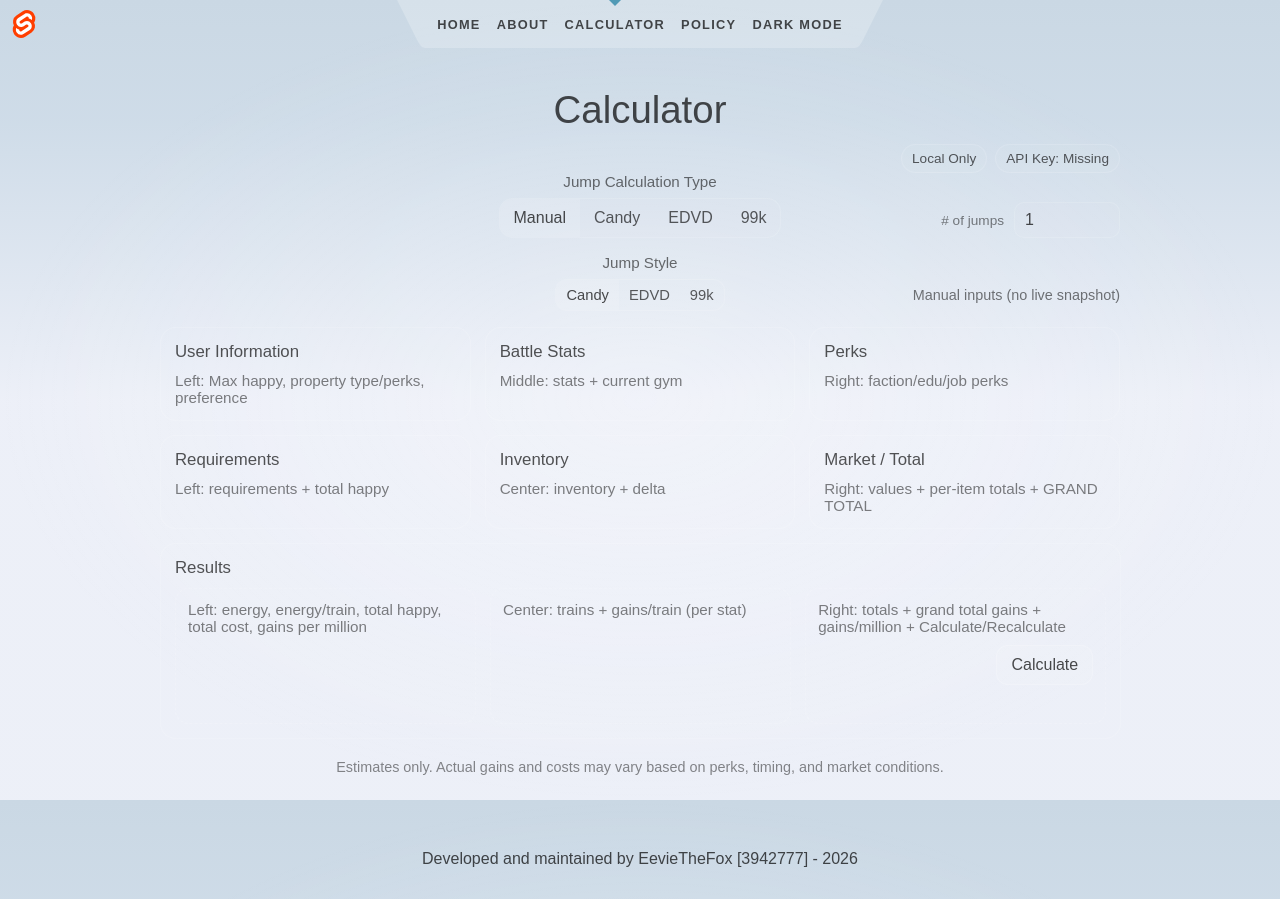
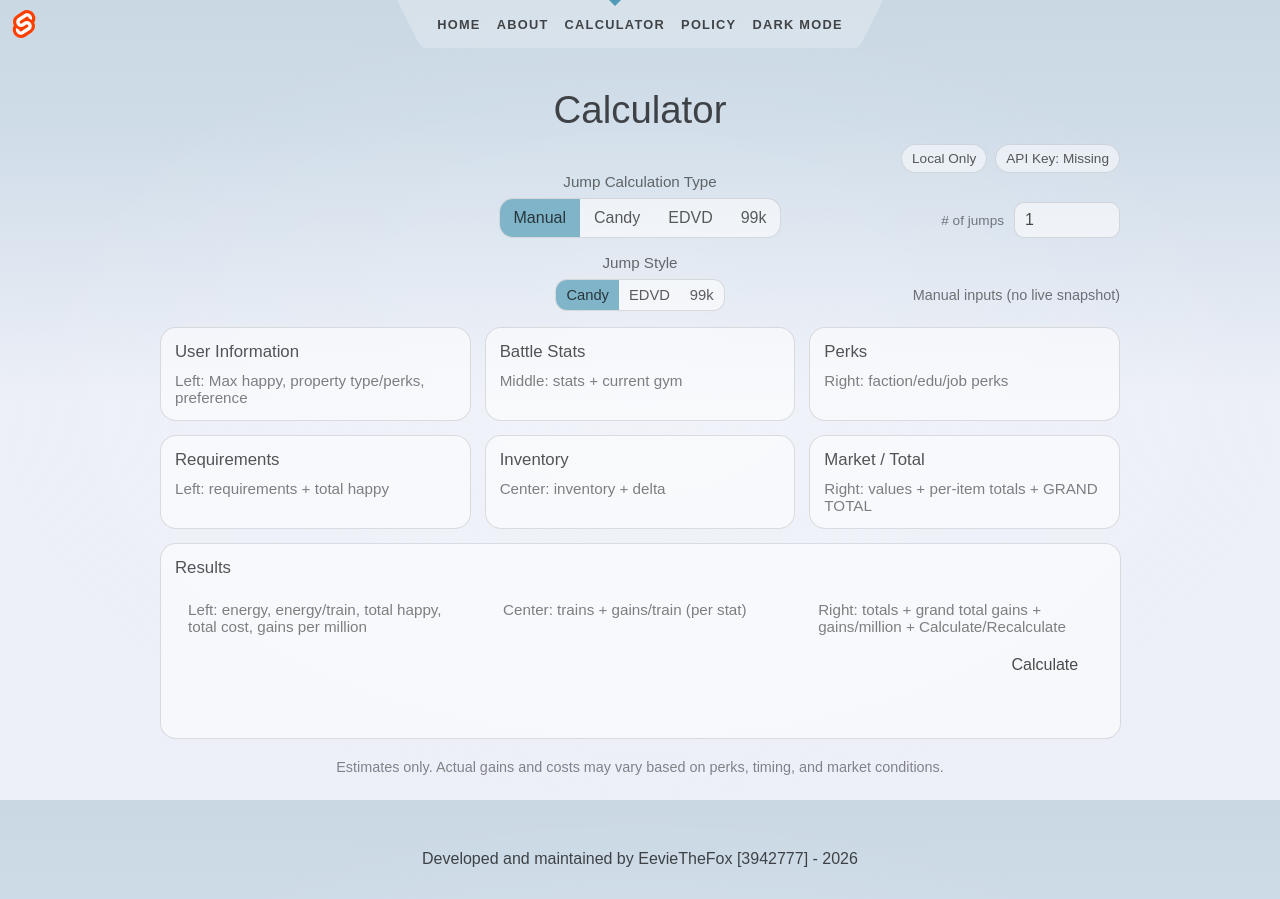
Before and after one commit to EevieTheFox/Torn-Gainz-Web-App, a SvelteKit app: page /calculator in a window 1280 px wide. Built offline with nearby package versions, Linux system fonts and the light colour scheme.

Commit message:
ui color improvements

```diff
--- a/src/lib/calculator/calc_ui_state.ts
+++ b/src/lib/calculator/calc_ui_state.ts
@@ -188,13 +188,11 @@ function applyManualScaffoldStub(state: CalcUIState, scaffold: ManualScaffold) {
 
     // For now, just clear snapshot since this is manual scaffolding (optional)
     state.snapshotAt = null;
-    state.lastNotice = `Manual scaffold set: ${scaffold.toUpperCase()}`;
 }
 
 function runAutoBatchPullStub(state: CalcUIState) {
     // Placeholder for stats/perks/prices API calls. We only need UI behavior now.
     state.snapshotAt = new Date();
-    state.lastNotice = `Auto data refreshed (${state.snapshotAt.toLocaleString()})`;
 }
 
 function clone(state: CalcUIState): CalcUIState {
--- a/src/routes/calculator/+page.svelte
+++ b/src/routes/calculator/+page.svelte
@@ -326,8 +326,8 @@
         width: 84px;
         padding: 8px 10px;
         border-radius: 10px;
-        border: 1px solid rgba(255,255,255,0.12);
-        background: rgba(255,255,255,0.03);
+        border: 1px solid var(--card-border);
+        background: var(--card-bg);
         color: inherit;
     }
 
@@ -349,10 +349,10 @@
 
     .seg-wrap {
         display: inline-flex;
-        border: 1px solid rgba(255,255,255,0.12);
+        border: 1px solid var(--card-border);
+        background: var(--card-bg);
         border-radius: 14px;
         overflow: hidden;
-        background: rgba(255,255,255,0.03);
     }
     .seg-wrap.small {
         border-radius: 12px;
@@ -373,11 +373,11 @@
     }
 
     .segbtn:hover {
-        background: rgba(255,255,255,0.05);
+        background: var(--seg-hover-bg);
     }
 
     .segbtn.selected {
-        background: rgba(255,255,255,0.10);
+        background: var(--seg-selected-bg);
         opacity: 1;
     }
 
@@ -409,8 +409,8 @@
     }
 
     .card {
-        border: 1px solid rgba(255,255,255,0.12);
-        background: rgba(255,255,255,0.03);
+        border: 1px solid var(--card-border);
+        background: var(--card-bg);
         border-radius: 16px;
         padding: 14px;
     }
@@ -457,8 +457,8 @@
     }
 
     .chip {
-        border: 1px solid rgba(255,255,255,0.14);
-        background: rgba(255,255,255,0.04);
+        border: 1px solid var(--card-border);
+        background: var(--card-bg);
         padding: 6px 10px;
         border-radius: 999px;
         font-size: 0.85em;
--- a/src/routes/layout.css
+++ b/src/routes/layout.css
@@ -15,6 +15,8 @@
 	--column-margin-top: 4rem;
     --card-border: rgba(0, 0, 0, 0.12);
     --card-bg: rgba(255, 255, 255, 0.55);
+    --seg-hover-bg: rgba(81, 154, 181, 0.40);
+    --seg-selected-bg: rgba(81,154,181,0.70);
 	font-family: var(--font-body);
 	color: var(--color-text);
 }
@@ -25,6 +27,9 @@ html[data-theme="dark"] {
     --color-bg-2: rgb(18, 22, 32);
     --card-border: rgba(255, 255, 255, 0.12);
     --card-bg: rgba(255, 255, 255, 0.04);
+    --hover-bg: rgba(255, 255, 255, 0.10);
+    --seg-hover-bg: rgba(81, 154, 181, 0.40);
+    --seg-selected-bg: rgba(81, 154, 181, 0.70);
     --color-theme-1: #519ab5;
     --color-theme-2: #7bb2ff;
 
```
